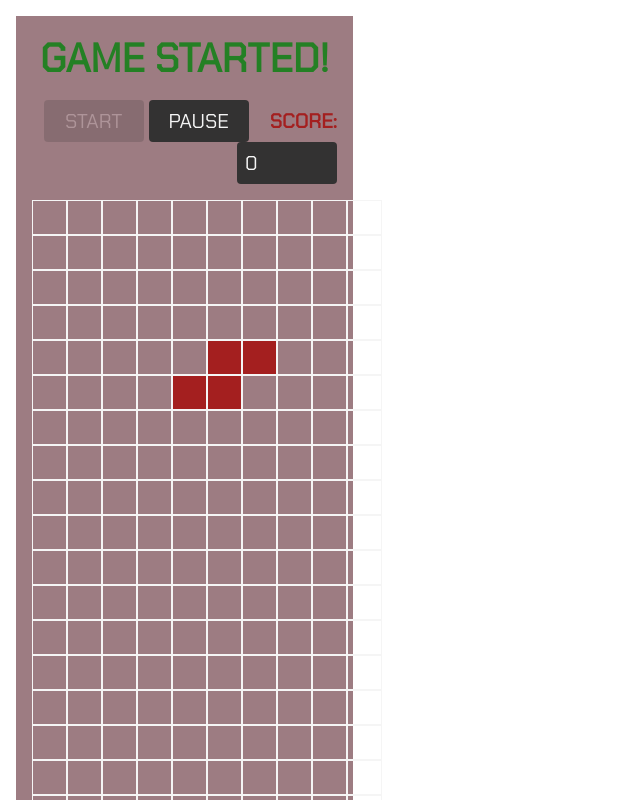
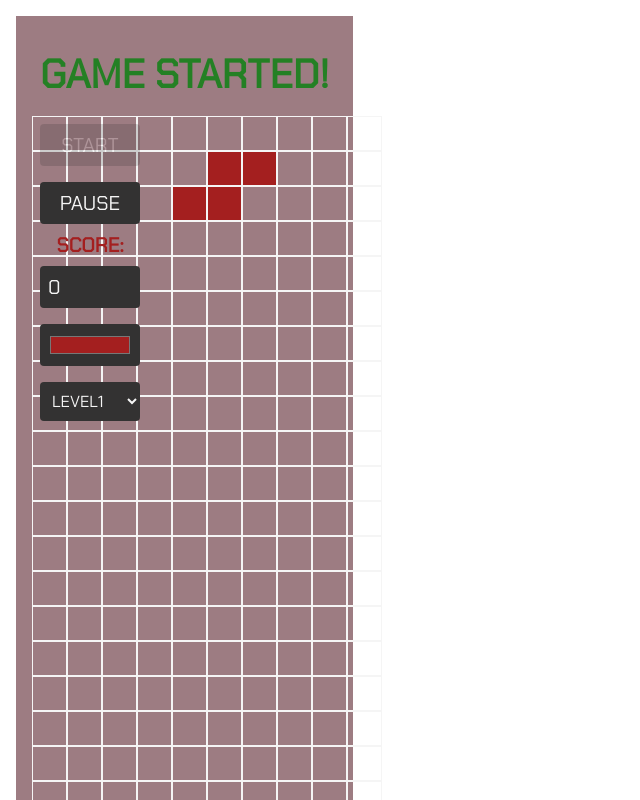
Before and after one commit to rakoth-gri/gri_tetris, a plain HTML site: page index.html in a window 1280 px wide. Both pictures are taken after a click on the button "START". Shown: the top 800 px of the page, without its empty margins (0-640 px from the left). Drawn offline with Linux system fonts and the light colour scheme.

Commit message:
speedNColorChanger

```diff
--- a/index.css
+++ b/index.css
@@ -8,7 +8,7 @@
   --app-success-color: rgb(36, 128, 36);
   --app-white-color: whitesmoke;
   --app-btn-bg: rgb(51, 50, 50);
-  --app-danger-color: rgb(164, 31, 31);
+  --app-danger-color: #a41f1f;
 }
 
 body {
@@ -24,30 +24,22 @@ main {
   text-align: center;
 }
 
+
+h1 {
+  color: var(--app-success-color);
+  font-family: 'Chakra Petch', sans-serif;
+  margin: 1rem 0
+}
+
 label {
   font-family: 'Chakra Petch', sans-serif;
   text-transform: uppercase;
   font-weight: 700;
   color: var(--app-danger-color);
-  margin-left: 1rem;
-}
-
-.note {
-  color: var(--app-success-color);
-  font-family: 'Chakra Petch', sans-serif;
-}
-
-.note.fail {
-  color: var(--app-danger-color);
-}
-
-p {
-  margin: 1rem 0;
-  text-align: right;
 }
 
 button,
-input {
+input, select {
   outline: none;
   border: none;
   padding: 0.5rem;
@@ -60,6 +52,12 @@ input {
   text-transform: uppercase;
   font-family: 'Chakra Petch', sans-serif;
   border-radius: 0.25rem;
+  margin: 0.5rem 0;
+  padding: 0.5rem;
+}
+
+select {
+  font-size: 0.8em;
 }
 
 button:hover {
@@ -70,7 +68,24 @@ button:disabled {
   opacity: .2;
 }
 
-/* КЛАССЫ */
+/* КЛАССЫ *******************************************/
+
+/* .fail {
+  color: var(--app-danger-color);
+} */
+
+.controls {
+  position: absolute;
+  display: flex;
+  flex-direction: column;
+  flex-wrap: wrap;
+  padding: 0 0.5rem;
+  align-items: center;
+}
+
+.controls__color {
+  height: 42px;
+}
 
 .field {
   width: 350px;
--- a/index.html
+++ b/index.html
@@ -19,17 +19,12 @@
     <main>
       <h1 class="note"> PRESS START </h1>
       <section class="controls">
-        <p>
           <button class="controls__start">start</button>
           <button class="controls__pause">pause</button>
           <!-- <button class="controls__reset"> reset </button> -->
           <label for="score">score: </label>
           <input class="controls__score" id="score" />
-        </p>
-        <!-- <p>
-          <label for="score">score: </label>
-          <input class="controls__score" id="score" />
-        </p> -->
+          <input class="controls__color" id="color" type="color"/>
       </section>
       <div>
         <section class="field"></section>
--- a/js/consts.js
+++ b/js/consts.js
@@ -3,6 +3,7 @@ const $FIELD = document.querySelector(".field"),
   $PAUSE = document.querySelector(".controls__pause"),
   $RESET = document.querySelector(".controls__reset"),
   $SCORE = document.querySelector(".controls__score"),
+  $COLOR = document.querySelector(".controls__color"),
   $NOTE = document.querySelector(".note"),
   // длина ряда в клетках!
   ROW = 10,
@@ -50,7 +51,49 @@ const $FIELD = document.querySelector(".field"),
     [0 + ROW, 1, 1 + ROW, 2],
     [0, 0 + ROW, 1 + ROW, 1 + 2 * ROW],
   ],
-  FIGURES = [S_SHAPE, Z_SHAPE, T_SHAPE, O_SHAPE, L_SHAPE, J_SHAPE, I_SHAPE];
+  FIGURES = [S_SHAPE, Z_SHAPE, T_SHAPE, O_SHAPE, L_SHAPE, J_SHAPE, I_SHAPE],
+  SPEED_LIST = [
+    {
+      text: "LEVEL1",
+      value: 1000,
+    },
+    {
+      text: "LEVEL2",
+      value: 900,
+    },
+    {
+      text: "LEVEL3",
+      value: 800,
+    },
+    {
+      text: "LEVEL4",
+      value: 700,
+    },
+    {
+      text: "LEVEL5",
+      value: 600,
+    },
+    {
+      text: "LEVEL6",
+      value: 500,
+    },
+    {
+      text: "LEVEL7",
+      value: 400,
+    },
+    {
+      text: "LEVEL8",
+      value: 300,
+    },
+    {
+      text: "LEVEL9",
+      value: 200,
+    },
+    {
+      text: "LEVEL10",
+      value: 100,
+    },
+  ];
 
 export {
   ROW,
@@ -62,4 +105,6 @@ export {
   FIGURES,
   $SCORE,
   $NOTE,
+  $COLOR,
+  SPEED_LIST
 };
--- a/js/index.js
+++ b/js/index.js
@@ -3,8 +3,10 @@ import {
   showMess,
   cellsAction,
   getCurrCoords,
-  isTimeToStop,
+  isTimeToStopFigure,
   isBottomRow,
+  updateScore,
+  debounce,
 } from "./services.js";
 import {
   FIGURES,
@@ -13,9 +15,10 @@ import {
   $FIELD,
   $START,
   $PAUSE,
-  $RESET,
   $SCORE,
   $NOTE,
+  $COLOR,
+  SPEED_LIST
 } from "./consts.js";
 
 
@@ -24,13 +27,12 @@ let currFieldPosition = 4,
   intervalId,
   figureRotation = 0,
   figure = FIGURES[randomIndex(FIGURES)],
-  score = 0,
+  score = 150,
   isPaused = false,
-  delay = 500,
+  speed = SPEED_LIST[0].value,
   isGameOver = true,
+  figureColor = "var(--app-danger-color)",
   $CELLS;
-
-$SCORE.value = score;
 
 // Отрисовываем поле 1 раз IIFE!
 (() => {
@@ -50,12 +52,31 @@ $SCORE.value = score;
   $CELLS = [...$FIELD.querySelectorAll(".field__cell")];
 })();
 
+document.querySelector(".controls").insertAdjacentHTML("beforeend", `
+<select class="controls__speed" id="speedChoice">
+  ${
+    SPEED_LIST.map(({text, value}) => `<option value="${value}"> ${text} </option>`).join("")
+  }
+</select>
+`)
+
+// Показываем начальный счет
+updateScore($SCORE, score);
+
+// Устанавливаем цвет заливки фигур по-умолчанию
+$COLOR.setAttribute("value", '#a41f1f');
+
+// Создаем новую функцию из декотора
+const debouncedColor = debounce((color) => figureColor = color, 500)
+
+// Отрисовка фигуры
 const draw = (coords) =>
-  coords.forEach((coord) => $CELLS[coord].classList.add("active"));
+  coords.forEach((coord) => $CELLS[coord].style.backgroundColor = figureColor);
 
+// Стирание фигуры
 function unDraw(coords) {
   if (coords.some((coord) => coord < 0)) return;
-  coords.forEach((coord) => $CELLS[coord].classList.remove("active"));
+  coords.forEach((coord) => $CELLS[coord].removeAttribute("style"));
 }
 
 function prepareForNextStep() {
@@ -69,18 +90,16 @@ function prepareForNextStep() {
 function updateSomeStates() {
   // обновляем некоторые состояния ----
   prepareForNextStep();
-  start(delay);
+  start(speed);
 }
 
-function start(delay) {
+function start(speed) {
   isPaused = false;
   intervalId = setInterval(() => {
-    // Удаляем отрисованную фигуру на предыдущем шаге (ряде)
-
     // Текущие координаты фигуры:
     let currCoords = getCurrCoords(figure, figureRotation, currFieldPosition);
 
-    // Удаляем отрисованную фигуру на предыдущем шаге
+    // Удаляем отрисованную фигуру на предыдущих координатах
     unDraw(currCoords.map((coord) => coord - ROW));
 
     // Отрисовываем фигуру на текущих координатах:
@@ -88,19 +107,19 @@ function start(delay) {
 
     // Проверка условий остановки движения фигуры
     if (
-      isTimeToStop(
+      isTimeToStopFigure(
         currCoords,
         currFieldPosition,
         $CELLS,
         ROW,
         reset,
-        updateSomeStates,
+        updateSomeStates
       )
     )
       return;
 
     currFieldPosition += ROW;
-  }, delay);
+  }, speed);
 }
 
 function pause() {
@@ -111,8 +130,6 @@ function pause() {
 
 function reset() {
   prepareForNextStep();
-  score = 0;
-  $SCORE.value = score;
   isGameOver = true;
   cellsAction($CELLS.slice(0, 200), (cell) => cell.classList.remove("bottom"));
   $START.disabled = false;
@@ -125,9 +142,14 @@ function handler(e) {
   // проверка нажатой клавиши...
   if (KEY_LIST.indexOf(e.key) < 0) return;
 
-  if (isGameOver) return
+  if (isGameOver) return;
 
-  let currCoords = getCurrCoords(figure, figureRotation, currFieldPosition);
+  // Реверс по координатам, чтобы остаться на ряде, отрисованном ранее в start(speed)
+  let currCoords = getCurrCoords(
+    figure,
+    figureRotation,
+    currFieldPosition - ROW
+  );
 
   if (currCoords.some((coord) => coord % 10 === 0) && e.key === "ArrowLeft")
     return;
@@ -157,11 +179,12 @@ function handler(e) {
   if (figureRotation >= figure.length) figureRotation = 0;
   if (figureRotation < 0) figureRotation = figure.length - 1;
 
-  currCoords = getCurrCoords(figure, figureRotation, currFieldPosition);
+  // Реверс по координатам, чтобы не опуститься сразу на 2 ряда вниз
+  currCoords = getCurrCoords(figure, figureRotation, currFieldPosition - ROW);
 
   draw(currCoords);
 
-  isBottomRow(currCoords, $CELLS, ROW, updateSomeStates)
+  isBottomRow(currCoords, $CELLS, ROW, updateSomeStates);
 }
 
 // СЛУШАТЕЛИ **************************************************************
@@ -169,14 +192,27 @@ function handler(e) {
 $START.addEventListener("click", function () {
   this.disabled = true;
   isGameOver = false;
+  score = 0;
+  updateScore($SCORE, score);
   isPaused ||
     cellsAction($CELLS.slice(0, 200), (cell) =>
-      cell.classList.remove("active")
+      cell.removeAttribute("style")
     );
-  start(delay);
+  start(speed);
   showMess("GAME STARTED!", $NOTE);
 });
 
 $PAUSE.addEventListener("click", pause);
 
+$COLOR.addEventListener("input", function (e) {
+  debouncedColor(this.value)
+});
+
 document.body.addEventListener("keydown", handler);
+
+
+function speedChoiceHandler() {
+  speed = +this.value
+}
+
+speedChoice.addEventListener("change", speedChoiceHandler)
--- a/js/services.js
+++ b/js/services.js
@@ -12,7 +12,7 @@ export const getCurrCoords = (figure, figureRotation, currFieldPosition) =>
   figure[figureRotation].map((coord) => coord + currFieldPosition);
 
 // Проверка момента остановки текущей фигуры:
-export const isTimeToStop = (
+export const isTimeToStopFigure = (
   currCoords,
   currFieldPosition,
   $cells,
@@ -29,9 +29,8 @@ export const isTimeToStop = (
     reset();
     return true;
   }
-  // Проверяем - дошла ли фигура до Row с элементами, имеющими класс 'bottom'
+
   if (isBottomRow(currCoords, $cells, row, updateSomeStates)) return true
-
   return false;
 };
 
@@ -45,3 +44,22 @@ export function isBottomRow(currCoords, $cells, row, updateSomeStates) {
   }
   return false
 }
+
+export const updateScore = ($score, score) => {
+    $score.value = score
+}
+
+export const debounce = (cb, ms) => {
+  let intervalId;
+
+  return (...args) => {
+
+    clearTimeout(intervalId)
+
+    intervalId = setTimeout(() => {
+      cb(...args)
+    }, ms)
+
+
+  }
+}
```
